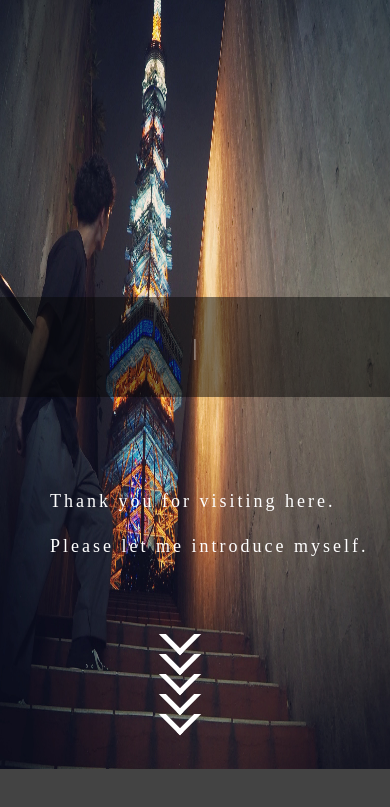
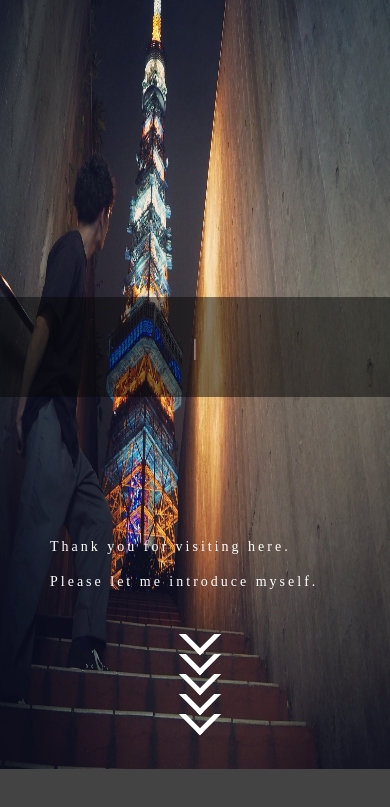
Before and after one commit to SeiyaIwanabe/portfolio_site, a plain HTML site: page index.html in a window 390 px wide. Shown: the part 75-882 px from the top of the page. Drawn offline with nearby package versions, Linux system fonts and the light colour scheme.

Commit message:
矢印位置調整

```diff
--- a/style.css
+++ b/style.css
@@ -114,7 +114,7 @@
  }
 
  .bottom-text {
-   line-height: 2.5;
+  line-height: 2.5;
   position: absolute;
   left: 100px;
   bottom: 100px;
@@ -122,8 +122,6 @@
   font-size: large;
   letter-spacing: 3px;
  }
-
-
 
  .arrow-1 {
   margin-top: 10px;
@@ -351,11 +349,26 @@
   .bottom-text {
     position: absolute;
     left: 50px;
-    bottom: 200px;
-    color: #FFF;s
-    font-size: 16px;
+    bottom: 170px;
+    font-size: 14px;
     letter-spacing: 3px;
   }
+
+  .arrow-1 {
+    right: 175px;
+   }
+   .arrow-2 {
+    right: 175px;
+   }
+   .arrow-3 {
+    right: 175px;
+   }
+   .arrow-4 {
+    right: 175px;
+   }
+   .arrow-5 {
+    right: 175px;
+   }
 
   main {
     padding: 100px;
```
